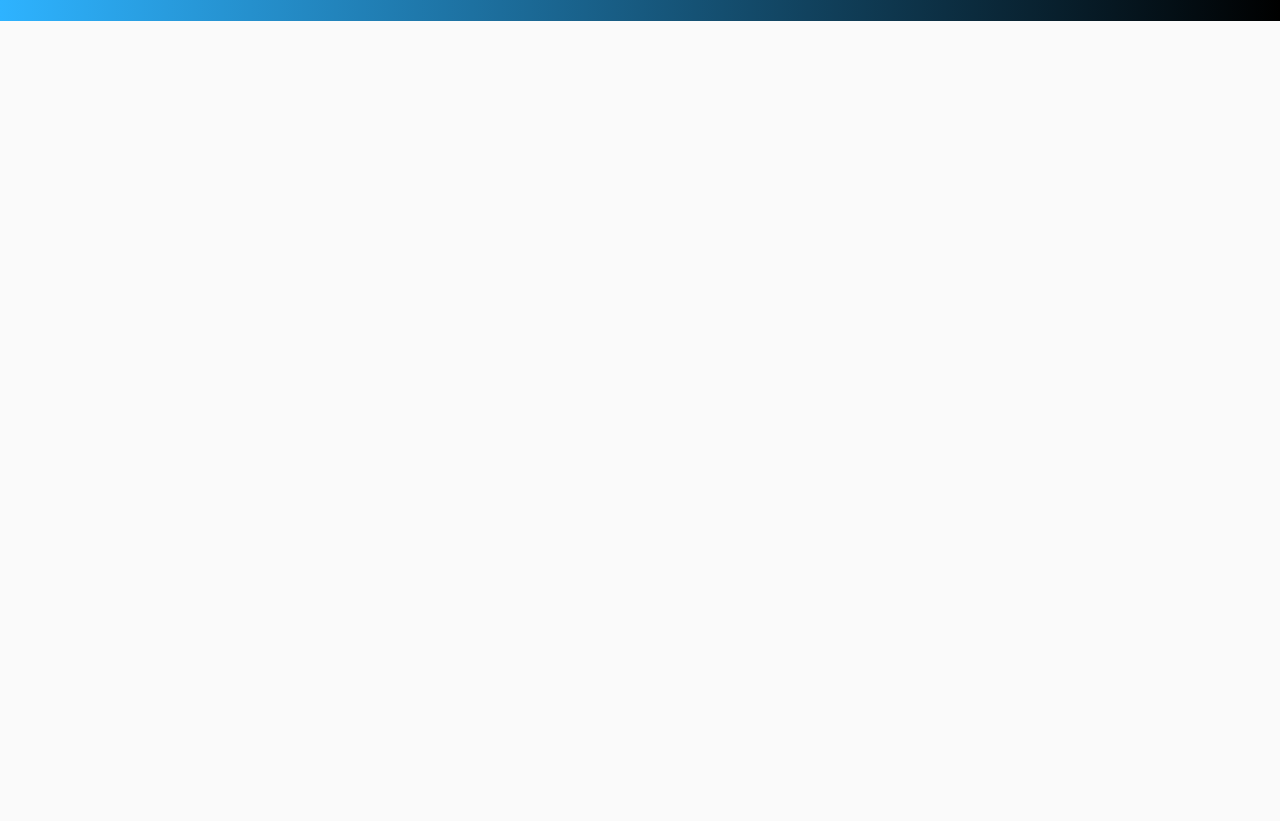
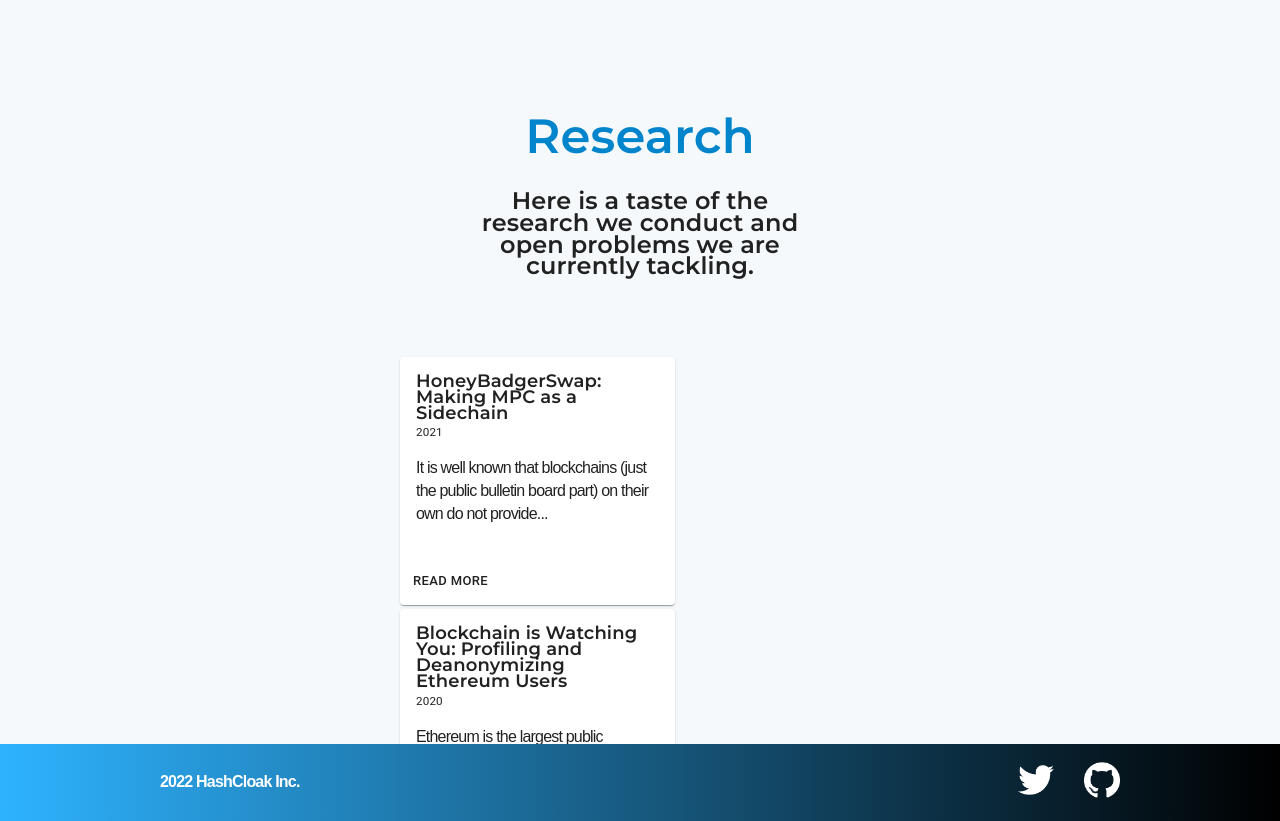
Before and after one commit to sumi0820/dev-hashcloak, a React (Create React App) app: page / in a window 1280 px wide. Shown: the part 3256-4077 px from the top of the page. Before the commit the page ends 3277 px from the top, so only its background shows below. Built offline with nearby package versions, Linux system fonts and the light colour scheme; a web font is replaced by a local one.

Commit message:
add research

```diff
--- a/src/App.tsx
+++ b/src/App.tsx
@@ -11,10 +11,10 @@ const theme = createTheme({
     MuiCssBaseline: {
       '@global': {
         body: {
-          // backgroundColor: '#FBF8F8',
           WebkitFontSmoothing: 'auto',
           margin: 0,
           padding: 0,
+          backgroundColor: '#ffff',
         },
         h1: {
           fontSize: '96px',
@@ -66,6 +66,18 @@ const theme = createTheme({
           lineHeight: '90%',
           [breakpoints.down('sm')]: {
             fontSize: '20px',
+          },
+          [breakpoints.down('xs')]: {
+            fontSize: '4rem',
+          },
+        },
+        h6: {
+          fontSize: '18px',
+          fontFamily: 'Montserrat,sans-serif',
+          margin: '0',
+          lineHeight: '90%',
+          [breakpoints.down('sm')]: {
+            fontSize: '16px',
           },
           [breakpoints.down('xs')]: {
             fontSize: '4rem',
--- a/src/components/pages/Home.tsx
+++ b/src/components/pages/Home.tsx
@@ -5,6 +5,7 @@ import MainVisual from 'components/templates/MainVisual';
 import Services from 'components/templates/Services';
 import Mission from 'components/templates/Mission';
 import Products from 'components/templates/Products';
+import Research from 'components/templates/Research';
 import Footer from '../templates/Footer';
 
 const useStyles = makeStyles(({ breakpoints, palette }) => ({
@@ -39,6 +40,7 @@ const HomePage: React.FC = () => {
         <Mission />
         <Products />
         <Services />
+        <Research />
         <Footer />
       </div>
     </>
--- /dev/null
+++ b/src/components/templates/Research.tsx
@@ -0,0 +1,109 @@
+import React from 'react';
+import { makeStyles } from '@material-ui/core/styles';
+import { Button, Card, CardActions, CardContent } from '@material-ui/core';
+
+const useStyles = makeStyles(({ breakpoints, palette }) => ({
+  container: {
+    display: 'flex',
+    alignItems: 'center',
+    flexDirection: 'column',
+    height: '100vh',
+    padding: '.7rem 25rem',
+    backgroundColor: '#F6F9FB',
+    [breakpoints.down('xs')]: {},
+  },
+  header: {
+    textAlign: 'center',
+    marginTop: '10rem !important',
+    marginBottom: '5rem !important',
+    width: '70%',
+  },
+  title: {
+    color: palette.primary.dark,
+    fontWeight: 'bold',
+    marginBottom: '2rem !important',
+    [breakpoints.down('sm')]: {},
+    [breakpoints.down('xs')]: {},
+  },
+  subtitle: {
+    color: palette.primary.dark,
+    [breakpoints.down('sm')]: {},
+    [breakpoints.down('xs')]: {},
+  },
+
+  contents: {
+    display: 'flex',
+    justifyContent: 'space-between',
+    width: '100%',
+    flexWrap: 'wrap',
+  },
+  card: {
+    width: '275px',
+    marginBottom: '4px',
+  },
+}));
+
+const Research: React.FC = () => {
+  const classes = useStyles();
+
+  return (
+    <div className={classes.container} id="research">
+      <div className={classes.header}>
+        <h2 className={classes.title}>Research</h2>
+        <h5>
+          Here is a taste of the research we conduct and open problems we are
+          currently tackling.
+        </h5>
+      </div>
+      <div className={classes.contents}>
+        <Card className={classes.card}>
+          <CardContent>
+            <h6>HoneyBadgerSwap: Making MPC as a Sidechain</h6>
+            <small>2021</small>
+            <p>
+              It is well known that blockchains (just the public bulletin board
+              part) on their own do not provide...
+            </p>
+          </CardContent>
+          <CardActions>
+            <Button size="small">Read More</Button>
+          </CardActions>
+        </Card>
+        <Card className={classes.card}>
+          <CardContent>
+            <h6>
+              Blockchain is Watching You: Profiling and Deanonymizing Ethereum
+              Users
+            </h6>
+            <small>2020</small>
+            <p>
+              Ethereum is the largest public blockchain by usage. It applies an
+              account-based model...
+            </p>
+          </CardContent>
+          <CardActions>
+            <Button size="small">Read More</Button>
+          </CardActions>
+        </Card>
+        <Card className={classes.card}>
+          <CardContent>
+            <h6>
+              Short Paper: Towards Characterizing Sybil Attacks in
+              Cryptocurrency Mixers
+            </h6>
+            <small>2019</small>
+            <p>
+              Sybil attacks are a well-studied problem in peer-to-peer
+              networking systems. However...
+            </p>
+          </CardContent>
+          <CardActions>
+            <Button size="small">Read More</Button>
+          </CardActions>
+        </Card>
+      </div>
+    </div>
+  );
+};
+
+export default Research;
--- a/src/components/templates/Services.tsx
+++ b/src/components/templates/Services.tsx
@@ -11,7 +11,6 @@ const useStyles = makeStyles(({ breakpoints, palette }) => ({
     flexDirection: 'column',
     height: '100vh',
     padding: '.7rem 25rem',
-    backgroundColor: '#F6F9FB',
     [breakpoints.down('xs')]: {},
   },
   header: {
```
